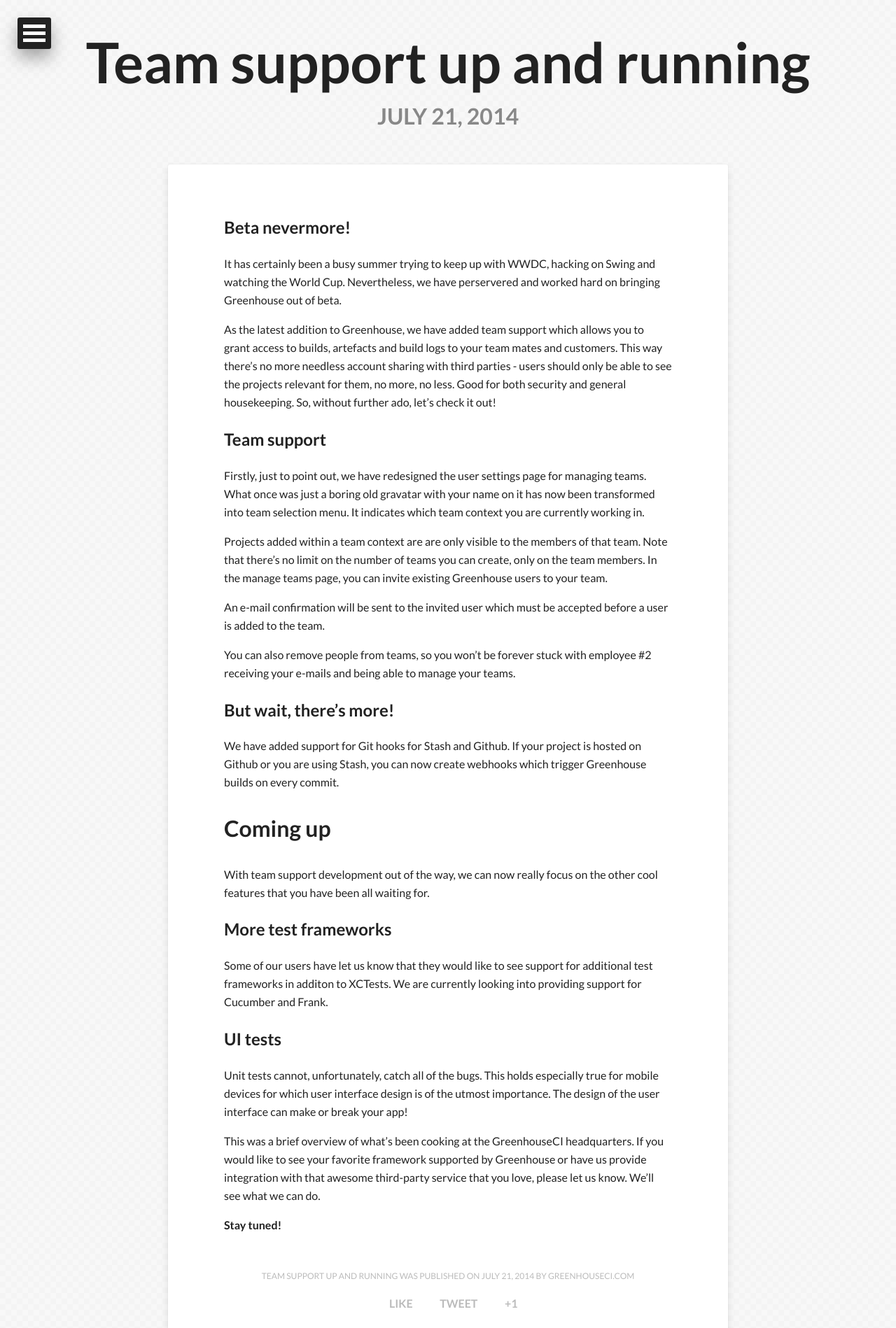
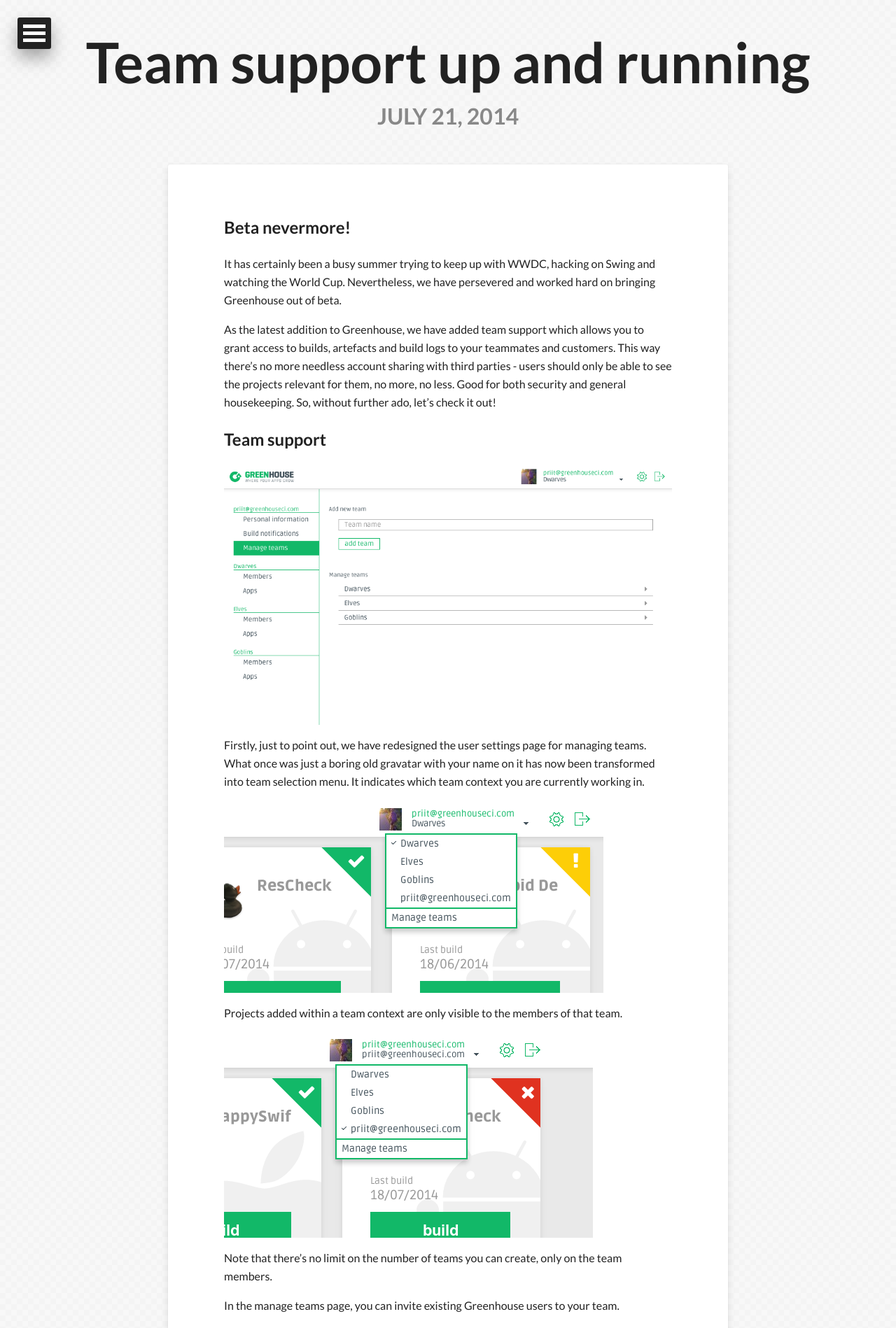
Before and after one commit to GreenhouseCI/blog.greenhouseci.com, a Jekyll site: the page built from _posts/2014-07-21-team-support.md, in a window 1280 px wide. Shown: the top 1898 px of the page at 70% size. Built offline with Jekyll 4.4.1, drawn with Linux system fonts in a browser that asks for light colours; nearby versions of some CDN libraries; comment, search, counter and statistics services are not loaded.

Commit message:
fix typos; add images to team support post

```diff
--- a/_config.yml
+++ b/_config.yml
@@ -2,7 +2,8 @@
 description:      Simple and secure continuous integration for mobile apps.
 disqus_shortname: greenhouseci
 #Your site's domain goes here. Leave localhost server or blank when working locally.
-url:              http://blog.greenhouseci.com
+#url:              http://blog.greenhouseci.com
+url:
 
 # Owner/author information
 owner:
--- a/_posts/2014-07-21-team-support.md
+++ b/_posts/2014-07-21-team-support.md
@@ -11,21 +11,33 @@
 --------------
 
 It has certainly been a busy summer trying to keep up with WWDC, hacking on Swing and watching the World Cup.
-Nevertheless, we have perservered and worked hard on bringing Greenhouse out of beta.
+Nevertheless, we have persevered and worked hard on bringing Greenhouse out of beta.
 
-As the latest addition to Greenhouse, we have added team support which allows you to grant access to builds, artefacts and build logs to your team mates and customers.
+As the latest addition to Greenhouse, we have added team support which allows you to grant access to builds, artefacts and build logs to your teammates and customers.
 This way there's no more needless account sharing with third parties - users should only be able to see the projects relevant for them, no more, no less. Good for both security and general housekeeping.
 So, without further ado, let's check it out!
 
 Team support
 ------------
 
+
+![Teams overview]({{ site.url }}/assets/team-support-teams-overview.png)
+
 Firstly, just to point out, we have redesigned the user settings page for managing teams.
 What once was just a boring old gravatar with your name on it has now been transformed into team selection menu. It indicates which team context you are currently working in.
 
-Projects added within a team context are are only visible to the members of that team.
+![Team selection]({{ site.url }}/assets/team-support-team-selection.png)
+
+Projects added within a team context are only visible to the members of that team.
+
+![Team context]({{ site.url }}/assets/team-support-context-example.png)
+
 Note that there's no limit on the number of teams you can create, only on the team members.
+
 In the manage teams page, you can invite existing Greenhouse users to your team.
+
+![Invite team members]({{ site.url }}/assets/team-support-invite.png)
+
 
 An e-mail confirmation will be sent to the invited user which must be accepted before a user is added to the team.
 
```
Also changed, not shown: assets/team-support-context-example.png (added), assets/team-support-invite.png (added), assets/team-support-team-selection.png (added), assets/team-support-teams-overview.png (added).
